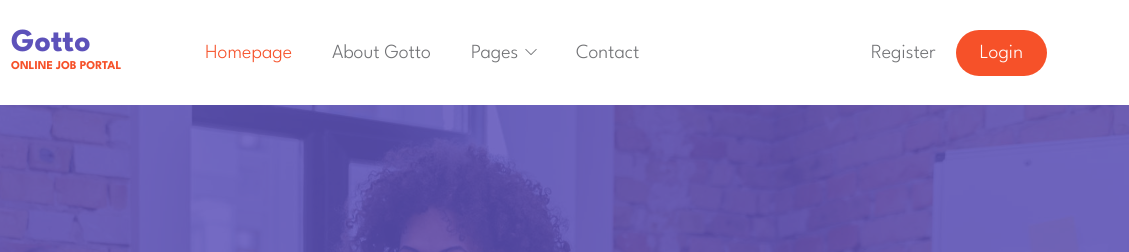
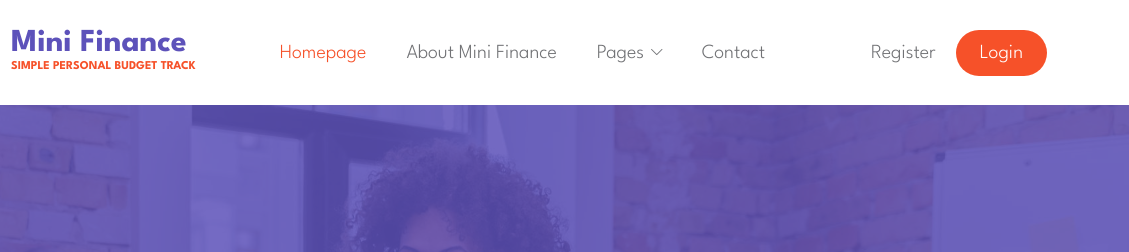
Before and after one commit to nkydigitech/mini-finance-ui, a plain HTML site: page index.html in a window 1280 px wide. Shown: the top 252 px of the page, 151-1280 px from the left. Drawn offline with Linux system fonts and the light colour scheme.

Commit message:
Fix: update heading to Mini Finance

```diff
--- a/index.html
+++ b/index.html
@@ -7,7 +7,7 @@
         <meta name="description" content="">
         <meta name="author" content="">
 
-        <title>Gotto Online Job Portal</title>
+        <title>Mini Finance — Simple Personal Budget Tracker</title>
 
         <!-- CSS FILES -->
         <link rel="preconnect" href="https://fonts.googleapis.com">
@@ -45,8 +45,8 @@ Bootstrap 5 HTML CSS Template
                     <img src="images/logo.png" class="img-fluid logo-image">
 
                     <div class="d-flex flex-column">
-                        <strong class="logo-text">Gotto</strong>
-                        <small class="logo-slogan">Online Job Portal</small>
+                        <strong class="logo-text">Mini Finance</strong>
+                        <small class="logo-slogan">Simple Personal Budget Track</small>
                     </div>
                 </a>
 
@@ -61,7 +61,7 @@ Bootstrap 5 HTML CSS Template
                         </li>
 
                         <li class="nav-item">
-                            <a class="nav-link" href="about.html">About Gotto</a>
+                            <a class="nav-link" href="about.html">About Mini Finance</a>
                         </li>
 
                         <li class="nav-item dropdown">
@@ -258,9 +258,9 @@ Bootstrap 5 HTML CSS Template
 
                         <div class="col-lg-6 col-12">
                             <div class="custom-text-block">
-                                <h2 class="text-white mb-2">Introduction Gotto</h2>
+                                <h2 class="text-white mb-2">Introduction Mini Finance UI</h2>
 
-                                <p class="text-white">Gotto Job is a free website template for job portals. This layout is based on Bootstrap 5 CSS framework. Thank you for visiting <a href="https://www.tooplate.com" target="_parent">Tooplate website</a>. Images are from <a href="https://www.freepik.com/" target="_blank">FreePik</a> website.</p>
+                                <p class="text-white">Mini Finance — Simple Personal Budget Tracker is a free website template for job portals. This layout is based on Bootstrap 5 CSS framework. Thank you for visiting <a href="https://www.tooplate.com" target="_parent">Tooplate website</a>. Images are from <a href="https://www.freepik.com/" target="_blank">FreePik</a> website.</p>
 
                                 <div class="custom-border-btn-wrap d-flex align-items-center mt-5">
                                     <a href="about.html" class="custom-btn custom-border-btn btn me-4">Get to know us</a>
@@ -277,7 +277,7 @@ Bootstrap 5 HTML CSS Template
                                 <div class="instagram-block-text">
                                     <a href="https://instagram.com/" class="custom-btn btn">
                                         <i class="bi-instagram"></i>
-                                        @Gotto
+                                        @Mini Finance UI
                                     </a>
                                 </div>
                             </div>
@@ -572,7 +572,7 @@ Bootstrap 5 HTML CSS Template
 
                         <div class="col-lg-6 col-12">
                             <div class="custom-text-block custom-border-radius-start">
-                                <h2 class="text-white mb-3">Gotto helps you an easier way to get new job</h2>
+                                <h2 class="text-white mb-3">Mini Finance UI helps you an easier way to get new job</h2>
 
                                 <p class="text-white">You are not allowed to redistribute the template ZIP file on any other template collection website. Please contact us for more info. Thank you.</p>
 
@@ -1186,7 +1186,7 @@ Bootstrap 5 HTML CSS Template
                             <img src="images/logo.png" class="img-fluid logo-image">
 
                             <div class="d-flex flex-column">
-                                <strong class="logo-text">Gotto</strong>
+                                <strong class="logo-text">Mini Finance UI</strong>
                                 <small class="logo-slogan">Online Job Portal</small>
                             </div>
                         </div>
@@ -1269,7 +1269,7 @@ Bootstrap 5 HTML CSS Template
                     <div class="row">
 
                         <div class="col-lg-4 col-12 d-flex align-items-center">
-                            <p class="copyright-text">Copyright © Gotto Job 2048</p>
+                            <p class="copyright-text">Copyright © Mini Finance UI 2048</p>
 
                             <ul class="footer-menu d-flex">
                                 <li class="footer-menu-item"><a href="#" class="footer-menu-link">Privacy Policy</a></li>
```
